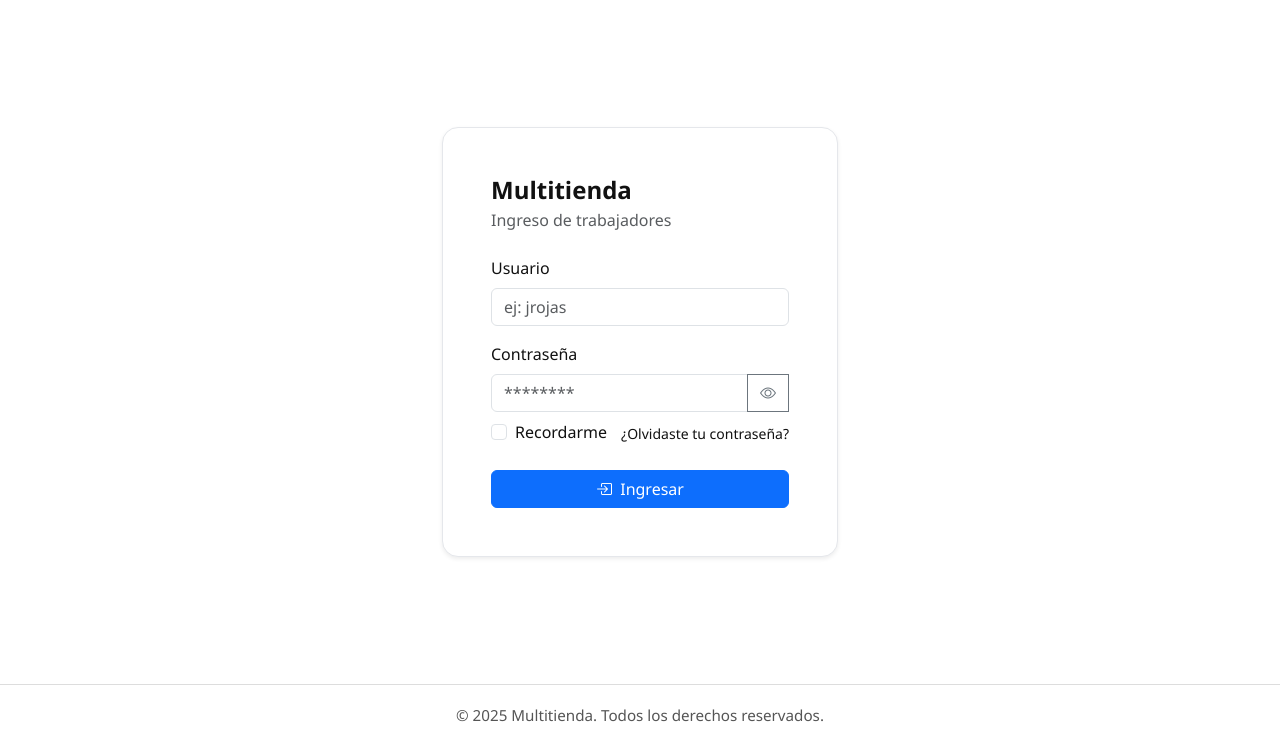
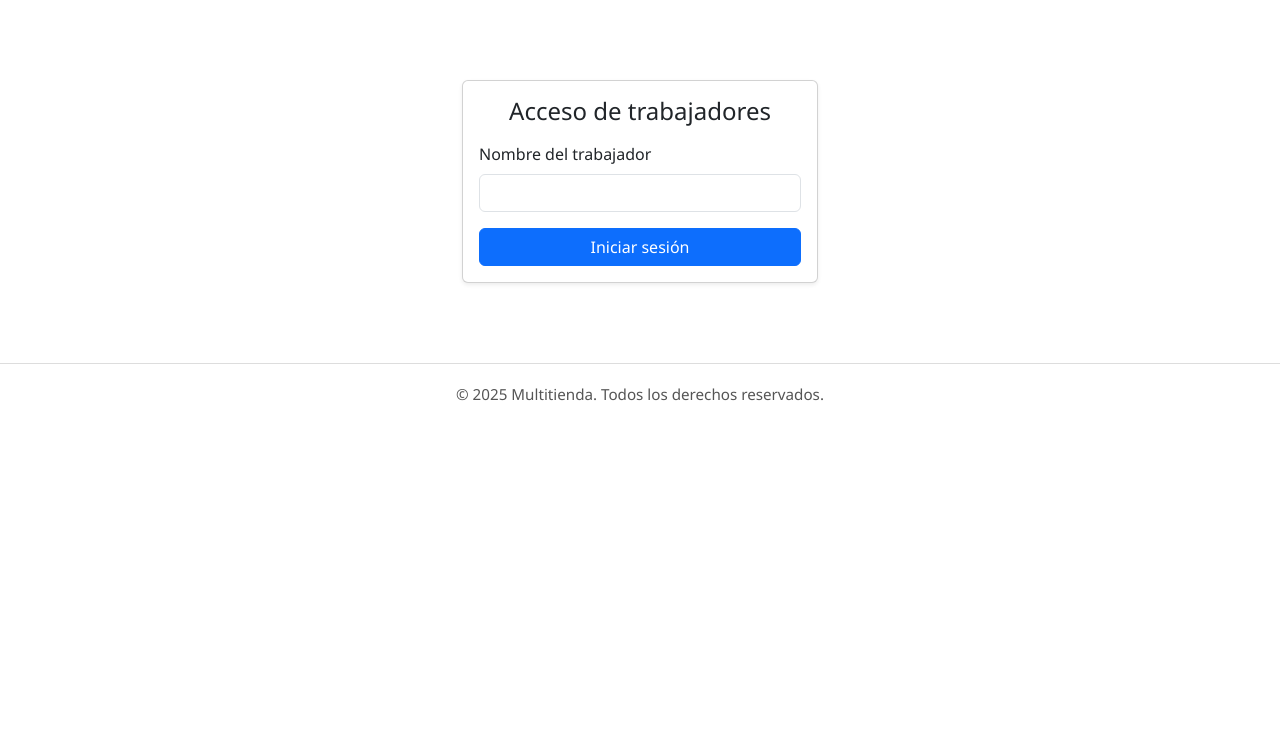
Before and after one commit to M0uidev/Proyecto-Visualizacion, a Django app: page /iniciosesiontrabajador/ in a window 1280 px wide. Shown: the part 90-836 px from the top of the page. After the commit the page ends 491 px from the top, so only its background shows below. Run offline with Django 5.2, Linux system fonts and the light colour scheme; some libraries are stand-ins or nearby versions.

Commit message:
Add worker login flow with dashboard stats

```diff
--- a/proyectoOnichan/appOnichan/templates/iniciosesiontrabajador.html
+++ b/proyectoOnichan/appOnichan/templates/iniciosesiontrabajador.html
@@ -1,125 +1,28 @@
 {% extends "base.html" %}
-{% load static %}
 
-{% block title %}Ingreso de Trabajadores{% endblock %}
-
-{% block extra_css %}
-  <link rel="stylesheet" href="{% static 'css/auth.css' %}">
-{% endblock %}
+{% block title %}Acceso trabajadores{% endblock %}
 
 {% block content %}
-<section class="auth-wrap">
-  <div class="auth-card p-4 p-md-5 shadow-sm">
-    <h1 class="h4 mb-1 auth-brand">Multitienda</h1>
-    <p class="text-muted mb-4">Ingreso de trabajadores</p>
-
-    <div id="alertBox" class="alert d-none" role="alert"></div>
-
-    <form id="loginForm" novalidate>
-      {% csrf_token %}
-      <div class="mb-3">
-        <label for="username" class="form-label">Usuario</label>
-        <input type="text" class="form-control" id="username" placeholder="ej: jrojas" autocomplete="username">
-        <div class="invalid-feedback">Ingresa tu usuario.</div>
-      </div>
-
-      <div class="mb-2">
-        <label for="password" class="form-label">Contraseña</label>
-        <div class="input-group">
-          <input type="password" class="form-control" id="password" placeholder="********" autocomplete="current-password">
-          <button class="btn btn-outline-secondary" type="button" id="togglePwd" aria-label="Mostrar u ocultar contraseña">
-            <i class="bi bi-eye"></i>
-          </button>
-          <div class="invalid-feedback">Ingresa tu contraseña.</div>
+<div class="container py-5">
+  <div class="row justify-content-center">
+    <div class="col-md-6 col-lg-4">
+      <div class="card shadow-sm">
+        <div class="card-body">
+          <h1 class="h4 mb-3 text-center">Acceso de trabajadores</h1>
+          <form method="post" novalidate>
+            {% csrf_token %}
+            <div class="mb-3">
+              <label for="nombre" class="form-label">Nombre del trabajador</label>
+              <input type="text" class="form-control{% if error %} is-invalid{% endif %}" id="nombre" name="nombre" value="{{ nombre }}" required>
+              {% if error %}
+              <div class="invalid-feedback">{{ error }}</div>
+              {% endif %}
+            </div>
+            <button type="submit" class="btn btn-primary w-100">Iniciar sesión</button>
+          </form>
         </div>
       </div>
-
-      <div class="d-flex justify-content-between align-items-center mb-4">
-        <div class="form-check">
-          <input class="form-check-input" type="checkbox" id="remember">
-          <label class="form-check-label" for="remember">Recordarme</label>
-        </div>
-        <a href="#" class="small text-decoration-none">¿Olvidaste tu contraseña?</a>
-      </div>
-
-      <button type="submit" class="btn btn-primary w-100" id="submitBtn">
-        <i class="bi bi-box-arrow-in-right me-1"></i> Ingresar
-      </button>
-    </form>
+    </div>
   </div>
-</section>
+</div>
 {% endblock %}
-
-{% block extra_js %}
-<script>
-  (function(){
-    const form = document.getElementById('loginForm');
-    const user = document.getElementById('username');
-    const pass = document.getElementById('password');
-    const alertBox = document.getElementById('alertBox');
-    const togglePwd = document.getElementById('togglePwd');
-    const submitBtn = document.getElementById('submitBtn');
-
-    function setInvalid(input, msg){
-      input.classList.add('is-invalid');
-      const feedback = input.parentElement.querySelector('.invalid-feedback') || input.nextElementSibling;
-      if (feedback) feedback.textContent = msg;
-    }
-    function clearInvalid(input){
-      input.classList.remove('is-invalid');
-    }
-    function showAlert(type, text){
-      alertBox.className = 'alert alert-' + type;
-      alertBox.textContent = text;
-      alertBox.classList.remove('d-none');
-    }
-
-    // Mostrar/ocultar contraseña
-    togglePwd.addEventListener('click', () => {
-      const isPw = pass.type === 'password';
-      pass.type = isPw ? 'text' : 'password';
-      togglePwd.innerHTML = isPw ? '<i class="bi bi-eye-slash"></i>' : '<i class="bi bi-eye"></i>';
-    });
-
-    // Validación y "login" ficticio
-    form.addEventListener('submit', (e) => {
-      e.preventDefault();
-      alertBox.classList.add('d-none');
-
-      const u = user.value.trim();
-      const p = pass.value.trim();
-
-      // reset estados
-      clearInvalid(user); clearInvalid(pass);
-
-      let ok = true;
-      if (!u){ setInvalid(user, 'Ingresa tu usuario.'); ok = false; }
-      if (!p){ setInvalid(pass, 'Ingresa tu contraseña.'); ok = false; }
-
-      if (!ok){
-        showAlert('danger', 'Revisa los campos resaltados.');
-        return;
-      }
-
-      // Simular éxito (todos los logins sirven si tienen texto)
-      submitBtn.disabled = true;
-      submitBtn.innerHTML = '<span class="spinner-border spinner-border-sm me-2"></span>Ingresando...';
-
-      setTimeout(() => {
-        showAlert('success', 'Ingreso exitoso. ¡Bienvenido!');
-        submitBtn.disabled = false;
-        submitBtn.innerHTML = '<i class="bi bi-box-arrow-in-right me-1"></i> Ingresar';
-
-        // 👉 Si quieres redirigir después del login, descomenta y ajusta la URL:
-        // window.location.href = "{% url 'pagina1' %}";
-      }, 600);
-    });
-
-    form.addEventListener('input', ({target}) => {
-      if (target.classList.contains('form-control')){
-        clearInvalid(target);
-      }
-    });
-  })();
-</script>
-{% endblock %}
--- a/proyectoOnichan/appOnichan/urls.py
+++ b/proyectoOnichan/appOnichan/urls.py
@@ -1,8 +1,9 @@
-from django.urls import path, include
+from django.urls import path
 from . import views
 urlpatterns = [
     path('', views.index, name='index'),
     path('pagina1/', views.pagina1, name='pagina1'),
     path('iniciosesiontrabajador/', views.iniciosesiontrabajador, name='iniciosesiontrabajador'),
+    path('dashboardtrabajador/', views.dashboardtrabajador, name='dashboardtrabajador'),
     path('pagina3/', views.pagina3, name='pagina3'),
 ]
--- a/proyectoOnichan/appOnichan/views.py
+++ b/proyectoOnichan/appOnichan/views.py
@@ -1,4 +1,8 @@
-from django.shortcuts import render
+import random
+import unicodedata
+from datetime import date, timedelta
+
+from django.shortcuts import redirect, render
 
 
 def index(request):
@@ -82,9 +86,135 @@ def pagina1(request):
 
     return render(request, "pagina1.html", {"productos": productos})
 
+MONTH_LABELS = [
+    "Enero",
+    "Febrero",
+    "Marzo",
+    "Abril",
+    "Mayo",
+    "Junio",
+    "Julio",
+    "Agosto",
+    "Septiembre",
+    "Octubre",
+    "Noviembre",
+    "Diciembre",
+]
+
+DAY_LABELS = [
+    "Lunes",
+    "Martes",
+    "Miércoles",
+    "Jueves",
+    "Viernes",
+    "Sábado",
+    "Domingo",
+]
+
+WORKER_PROFILES = {
+    "ana perez": {"seed": 101, "commission": 0.11},
+    "carlos silva": {"seed": 202, "commission": 0.09},
+    "maria gomez": {"seed": 303, "commission": 0.13},
+    "default": {"seed": 999, "commission": 0.1},
+}
+
+
+def _normalize_name(value: str) -> str:
+    normalized = unicodedata.normalize("NFD", value or "")
+    without_accents = "".join(ch for ch in normalized if unicodedata.category(ch) != "Mn")
+    return without_accents.strip().lower()
+
+
+def _get_worker_profile(nombre: str):
+    normalized = _normalize_name(nombre)
+    profile = WORKER_PROFILES.get(normalized, WORKER_PROFILES["default"])
+    seed = profile["seed"]
+    if profile is WORKER_PROFILES["default"] and normalized and normalized != "default":
+        seed = abs(hash(normalized)) % 10000 + profile["seed"]
+    return {"seed": seed, "commission": profile["commission"]}
+
+
+def _build_worker_stats(nombre: str):
+    profile = _get_worker_profile(nombre)
+    rng = random.Random(profile["seed"])
+    clients = [rng.randint(25, 110) for _ in range(12)]
+    sales = []
+    for count in clients:
+        base_ticket = rng.uniform(35000, 95000)
+        modifier = rng.uniform(0.85, 1.25)
+        sales.append(int(count * base_ticket * modifier))
+    commission_rate = profile["commission"]
+    commissions = [int(sale * commission_rate) for sale in sales]
+    return {
+        "clients": clients,
+        "sales": sales,
+        "commissions": commissions,
+        "commission_rate": commission_rate,
+    }
+
+
+def _generate_schedule(nombre: str):
+    profile = _get_worker_profile(nombre)
+    rng = random.Random(profile["seed"] + 500)
+    today = date.today()
+    start = today - timedelta(days=today.weekday())
+    days = [start + timedelta(days=i) for i in range(7)]
+    statuses = []
+    for _ in days:
+        statuses.append(rng.choices(["Trabajando", "Libre", "No trabaja"], weights=[6, 3, 1])[0])
+    if statuses.count("Trabajando") == 0:
+        statuses[rng.randrange(len(statuses))] = "Trabajando"
+    if statuses.count("Libre") == 0:
+        libre_idx = (rng.randrange(len(statuses)) + 1) % len(statuses)
+        statuses[libre_idx] = "Libre"
+    if statuses.count("No trabaja") == len(statuses):
+        statuses[0] = "Trabajando"
+    schedule = []
+    for idx, day in enumerate(days):
+        label_index = (day.weekday()) % 7
+        schedule.append(
+            {
+                "day": DAY_LABELS[label_index],
+                "date": day.strftime("%d/%m"),
+                "status": statuses[idx],
+            }
+        )
+    end = days[-1]
+    period_label = f"Semana del {start.strftime('%d/%m/%Y')} al {end.strftime('%d/%m/%Y')}"
+    return schedule, period_label
+
 
 def iniciosesiontrabajador(request):
-    return render(request, "iniciosesiontrabajador.html")
+    if request.method == "POST":
+        nombre = request.POST.get("nombre", "").strip()
+        if not nombre:
+            return render(
+                request,
+                "iniciosesiontrabajador.html",
+                {"error": "Ingresa un nombre", "nombre": nombre},
+            )
+        request.session["worker_name"] = nombre
+        return redirect("dashboardtrabajador")
+    return render(request, "iniciosesiontrabajador.html", {"nombre": ""})
+
+
+def dashboardtrabajador(request):
+    nombre = request.session.get("worker_name")
+    if not nombre:
+        return redirect("iniciosesiontrabajador")
+    stats = _build_worker_stats(nombre)
+    schedule, period_label = _generate_schedule(nombre)
+    context = {
+        "worker_name": nombre,
+        "month_labels": MONTH_LABELS,
+        "clients_data": stats["clients"],
+        "commissions_data": stats["commissions"],
+        "sales_data": stats["sales"],
+        "commission_rate_percent": round(stats["commission_rate"] * 100, 1),
+        "turnos": schedule,
+        "turnos_period_label": period_label,
+    }
+    return render(request, "dashboardtrabajador.html", context)
 
 
 def pagina3(request):
```
Also changed, not shown: proyectoOnichan/appOnichan/templates/dashboardtrabajador.html (+153 -0 lines).
